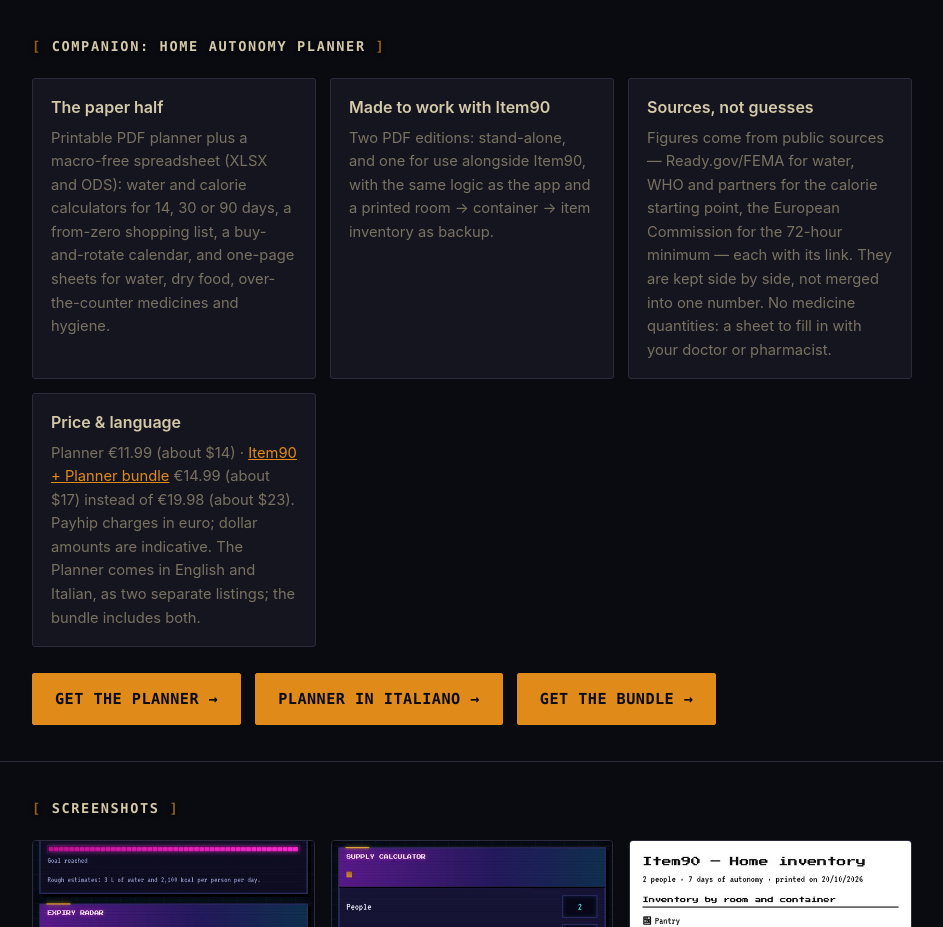
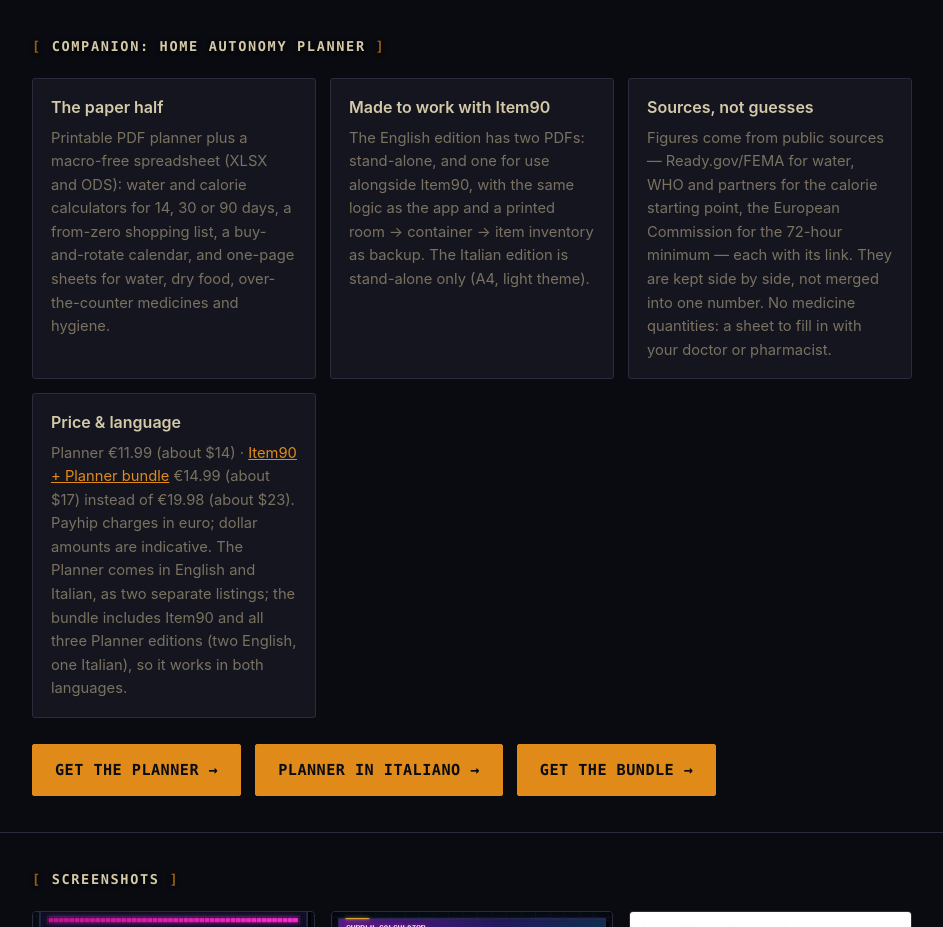
Before and after one commit to Survival-apps/survival-apps.github.io, a plain HTML site: page item90/index.html in a window 1280 px wide. Shown: the part 1500-2427 px from the top of the page, without its empty margins (168-1111 px from the left). Drawn offline with Linux system fonts and the light colour scheme.

Commit message:
Item90: dettaglio bundle e edizioni Planner

```diff
--- a/item90/index.html
+++ b/item90/index.html
@@ -102,9 +102,9 @@
     <h2>Companion: Home Autonomy Planner</h2>
     <div class="features">
       <div class="feature"><div class="t">The paper half</div><div class="d">Printable PDF planner plus a macro-free spreadsheet (XLSX and ODS): water and calorie calculators for 14, 30 or 90 days, a from-zero shopping list, a buy-and-rotate calendar, and one-page sheets for water, dry food, over-the-counter medicines and hygiene.</div></div>
-      <div class="feature"><div class="t">Made to work with Item90</div><div class="d">Two PDF editions: stand-alone, and one for use alongside Item90, with the same logic as the app and a printed room → container → item inventory as backup.</div></div>
+      <div class="feature"><div class="t">Made to work with Item90</div><div class="d">The English edition has two PDFs: stand-alone, and one for use alongside Item90, with the same logic as the app and a printed room → container → item inventory as backup. The Italian edition is stand-alone only (A4, light theme).</div></div>
       <div class="feature"><div class="t">Sources, not guesses</div><div class="d">Figures come from public sources — Ready.gov/FEMA for water, WHO and partners for the calorie starting point, the European Commission for the 72-hour minimum — each with its link. They are kept side by side, not merged into one number. No medicine quantities: a sheet to fill in with your doctor or pharmacist.</div></div>
-      <div class="feature"><div class="t">Price &amp; language</div><div class="d">Planner €11.99 (about $14) · <a href="https://payhip.com/b/HChqu" target="_blank" rel="noopener">Item90 + Planner bundle</a> €14.99 (about $17) instead of €19.98 (about $23). Payhip charges in euro; dollar amounts are indicative. The Planner comes in English and Italian, as two separate listings; the bundle includes both.</div></div>
+      <div class="feature"><div class="t">Price &amp; language</div><div class="d">Planner €11.99 (about $14) · <a href="https://payhip.com/b/HChqu" target="_blank" rel="noopener">Item90 + Planner bundle</a> €14.99 (about $17) instead of €19.98 (about $23). Payhip charges in euro; dollar amounts are indicative. The Planner comes in English and Italian, as two separate listings; the bundle includes Item90 and all three Planner editions (two English, one Italian), so it works in both languages.</div></div>
     </div>
     <div class="cta-row">
       <a class="cta" href="https://payhip.com/b/bsn45" target="_blank" rel="noopener">GET THE PLANNER →</a>
```
Also changed, not shown: 1 other file.
